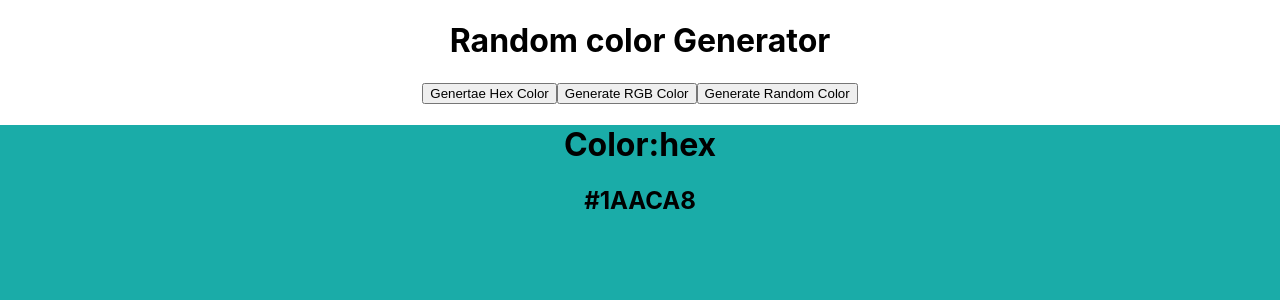
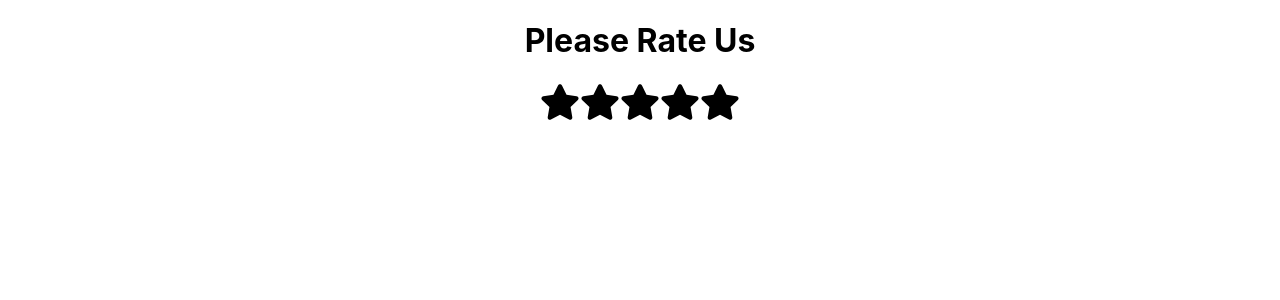
Before and after one commit to adityasingh-fun/React-Mini-Projects, a React (Create React App) app: page / in a window 1280 px wide. Shown: the top 300 px of the page. Built offline with nearby package versions, Linux system fonts and the light colour scheme.

Commit message:
Created star rating

```diff
--- a/package.json
+++ b/package.json
@@ -8,6 +8,7 @@
     "@testing-library/user-event": "^13.5.0",
     "react": "^18.3.1",
     "react-dom": "^18.3.1",
+    "react-icons": "^5.3.0",
     "react-scripts": "5.0.1",
     "web-vitals": "^2.1.4"
   },
--- a/src/App.js
+++ b/src/App.js
@@ -7,6 +7,7 @@ import ScrollToTopAndBottom from './components/ScrollToTopAndBottom/ScrollToTopA
 import ScrollToParticularSection from './components/ScrollToParticularSection/ScrollToParticularSection';
 import Accordion from './components/Accordion/Accordion';
 import ColorGenerator from './components/ColorGenerator/ColorGenerator';
+import StarRating from './components/StarRating/StarRating';
 
 function App() {
   return (
@@ -31,7 +32,10 @@ function App() {
       {/* <Accordion/> */}
 
       {/* Random Color Generator */}
-      <ColorGenerator/>
+      {/* <ColorGenerator/> */}
+
+      {/* Star rating */}
+      <StarRating/>
 
     </div>
   );
--- /dev/null
+++ b/src/components/StarRating/StarRating.css
@@ -0,0 +1,6 @@
+.active{
+    color: #f2b212;
+}
+.inactive{
+    color: #000;
+}
--- /dev/null
+++ b/src/components/StarRating/StarRating.jsx
@@ -0,0 +1,41 @@
+import React, { useState } from "react";
+import { FaStar } from "react-icons/fa";
+import './StarRating.css'
+
+const StarRating = ({ noOfStars = 5 }) => {
+  const [rating, setRating] = useState(0);
+  const [hover, setHover] = useState(0);
+
+  const handleOnClick = (getCurrentIndex) => {
+    setRating(getCurrentIndex);
+  };
+
+  const handleOMouseEnter = (getCurrentIndex) => {
+    setHover(getCurrentIndex);
+  };
+
+  const handleOnMouseLeave = () => {
+    setHover(rating);
+  };
+
+  return (
+    <div>
+      <h1>Please Rate Us</h1>
+      {[...Array(noOfStars)].map((_, index) => {
+        index = index + 1;
+        return (
+          <FaStar
+          key={index}
+          className={index <= hover ? "active" : "inactive"}
+            onClick={() => handleOnClick(index)}
+            onMouseMove={() => handleOMouseEnter(index)}
+            onMouseLeave={() => handleOnMouseLeave()}
+            size={40}
+          />
+        );
+      })}
+    </div>
+  );
+};
+
+export default StarRating;
```
Also changed, not shown: 1 other file (tests, documents, lock files or other folders).
